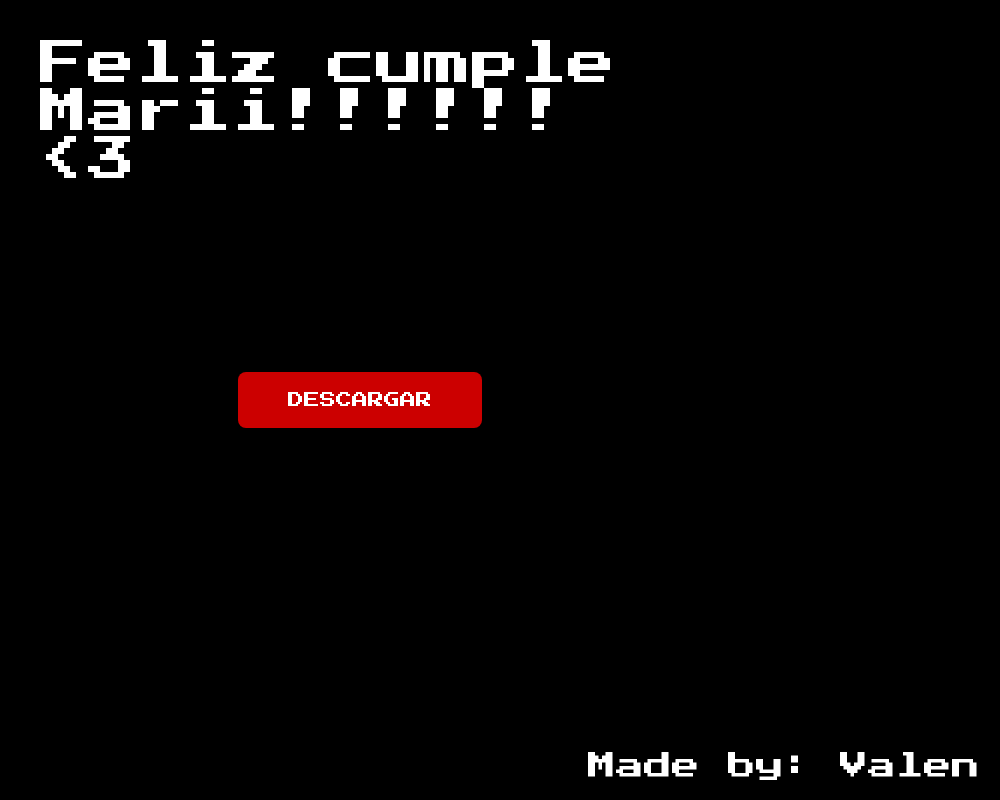
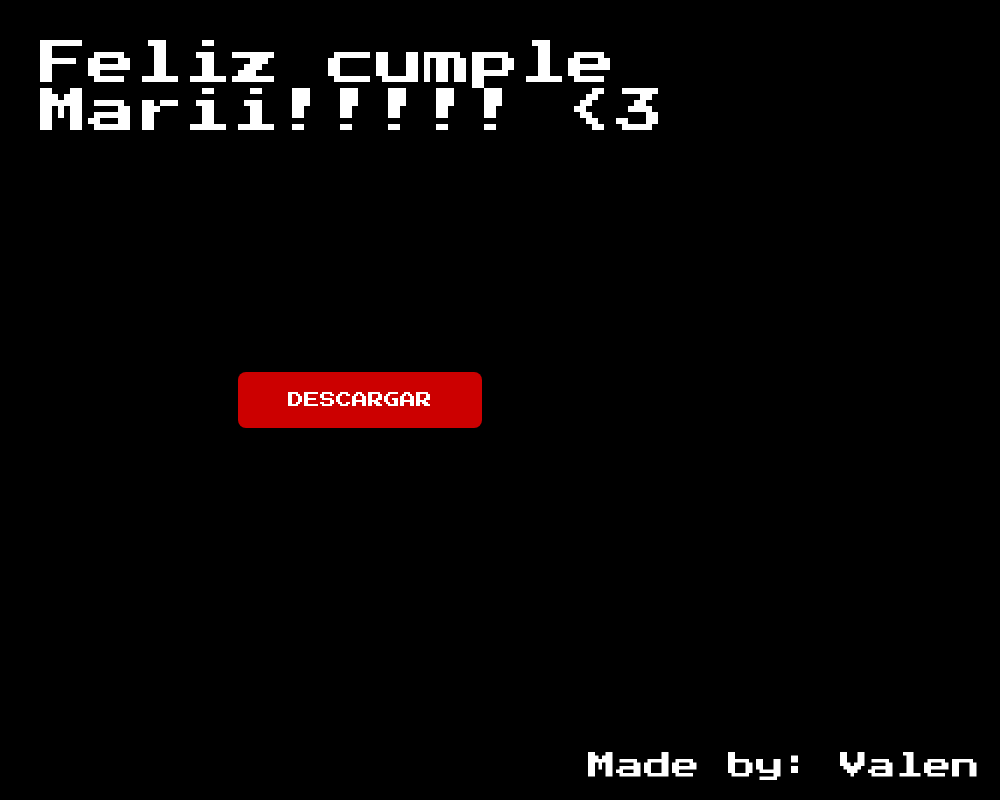
Before and after one commit to Juancitopepe/091026, a website: page public/index.html in a window 1280 px wide. Shown: the whole page, without its empty margins (280-1280 px from the left). Drawn offline with Linux system fonts and the light colour scheme.

Commit message:
Fix typo in birthday message

```diff
--- a/public/index.html
+++ b/public/index.html
@@ -56,7 +56,7 @@ button:hover{
 <body>
 
 <div class="tituloSuperior">
-    Feliz cumple Marii!!!!!! <3
+    Feliz cumple Marii!!!!! <3
 </div>
 
 <div class="textoInferior">
```
